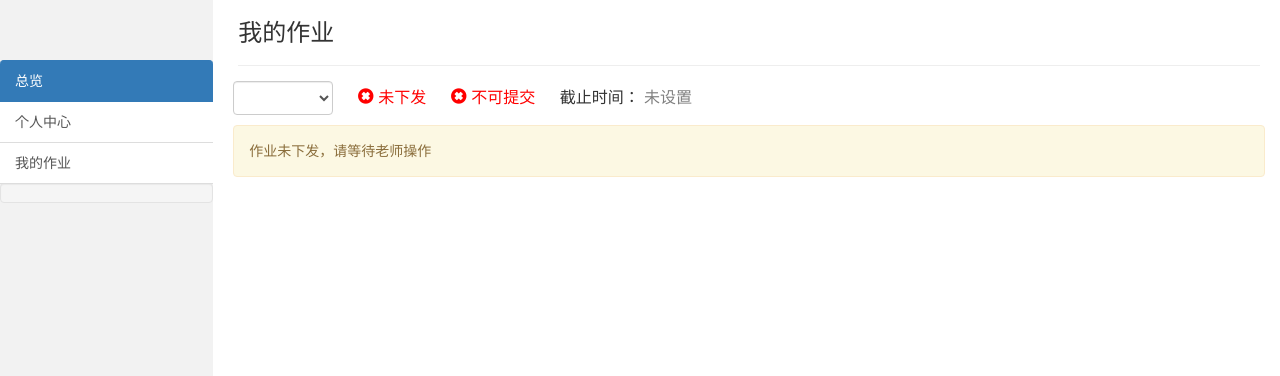
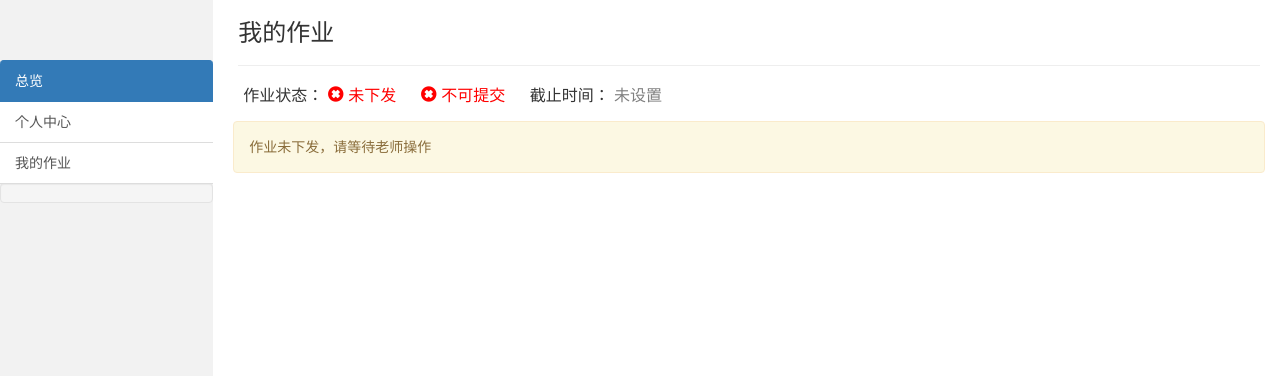
Before and after one commit to yuanyuanzijin/neuos-lab, a Django app: template templates/home/mywork.html in a window 1280 px wide. Shown: the part 52-428 px from the top of the page. Run offline with Django 3.2, Linux system fonts and the light colour scheme; the template is opened without the code that fills it, so the values that code supplies are empty; some libraries are stand-ins or nearby versions.

```diff
--- a/templates/home/mywork.html
+++ b/templates/home/mywork.html
@@ -1,28 +1,21 @@
 {% extends 'base.html' %}
 
 {% block header %}
-    我的作业
     {% if qi %}
-        <small>作业{{ qi.id }}</small>
+        作业{{ qi.id }}
+    {% else %}
+        我的作业
     {% endif %}
 {% endblock %}
 
 {% block content %}
 
 <!-- 导航信息 -->
-<div style="font-size: 16px;">
+<div style="font-size: 16px; line-height: 50px; margin-left: 10px;">
     <!-- 选择作业 -->
-    <select class="form-control" style="width: 100px; margin: 10px 0px; display: inline" onchange="self.location.href=options[selectedIndex].value">
-        {% for id in issue_num %}
-            {% ifequal id issue %}
-                <option value="/home/mywork/{{ id }}" selected="selected">作业{{ id }}</option>
-            {% else %}
-                <option value="/home/mywork/{{ id }}">作业{{ id }}</option>
-            {% endifequal %}
-        {% endfor %}
-    </select>
+    作业状态：
     <!-- 是否下发 -->
-    <span style="margin-left: 20px;">
+    <span>
         {% if qi.issued %}
             <span class="glyphicon glyphicon-ok-sign green" aria-hidden="true"></span>
             <span class="green">已下发</span>
```
Also changed, not shown: templates/home/home.html (+7 -1 lines), templates/teacher/teacher.html (+7 -1 lines).
